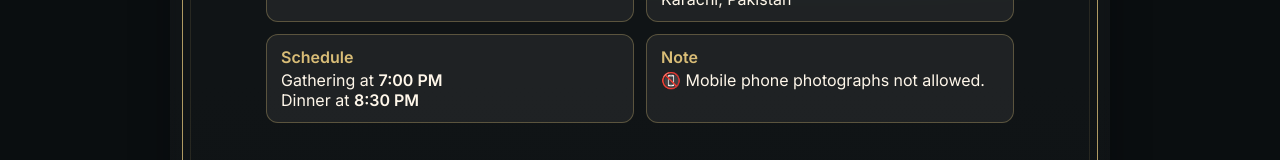
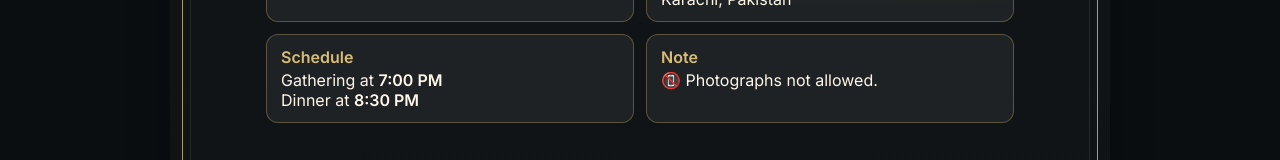
Before and after one commit to syedkumailrazarizvi/Digital-Card, a plain HTML site: page index.html in a window 1280 px wide. Shown: the part 628-788 px from the top of the page. Drawn offline with nearby package versions, Linux system fonts and the light colour scheme.

Commit message:
Update index.html

```diff
--- a/index.html
+++ b/index.html
@@ -212,7 +212,7 @@
         <div class="detail">
           <div>
             <b>Note</b>
-            <span>📵 Mobile phone photographs not allowed.</span>
+            <span>📵 Photographs not allowed.</span>
           </div>
         </div>
       </section>
```
